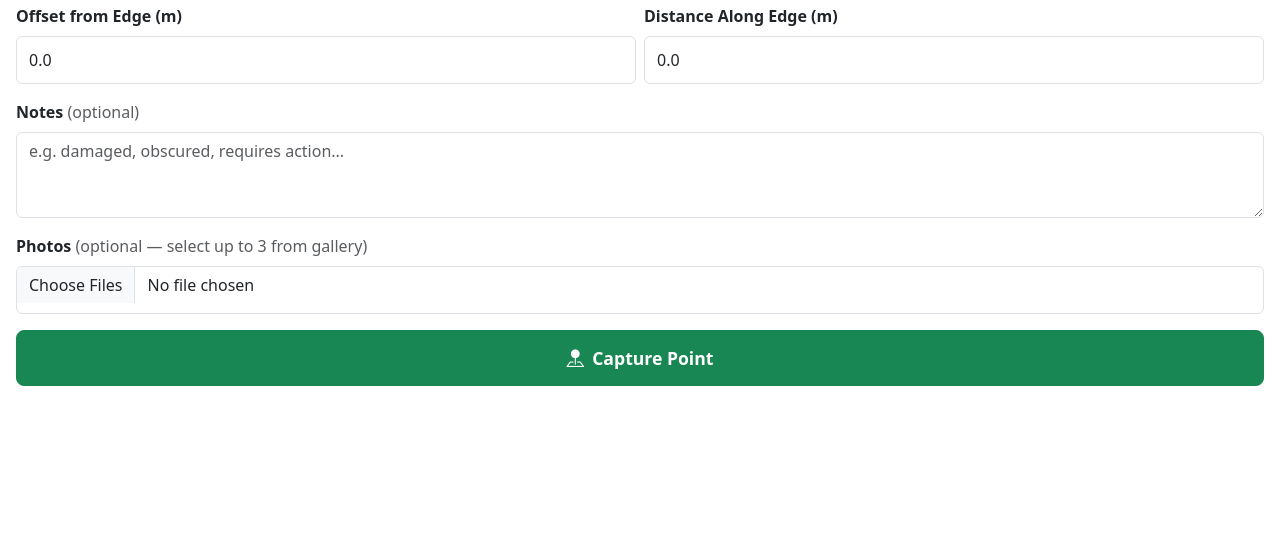
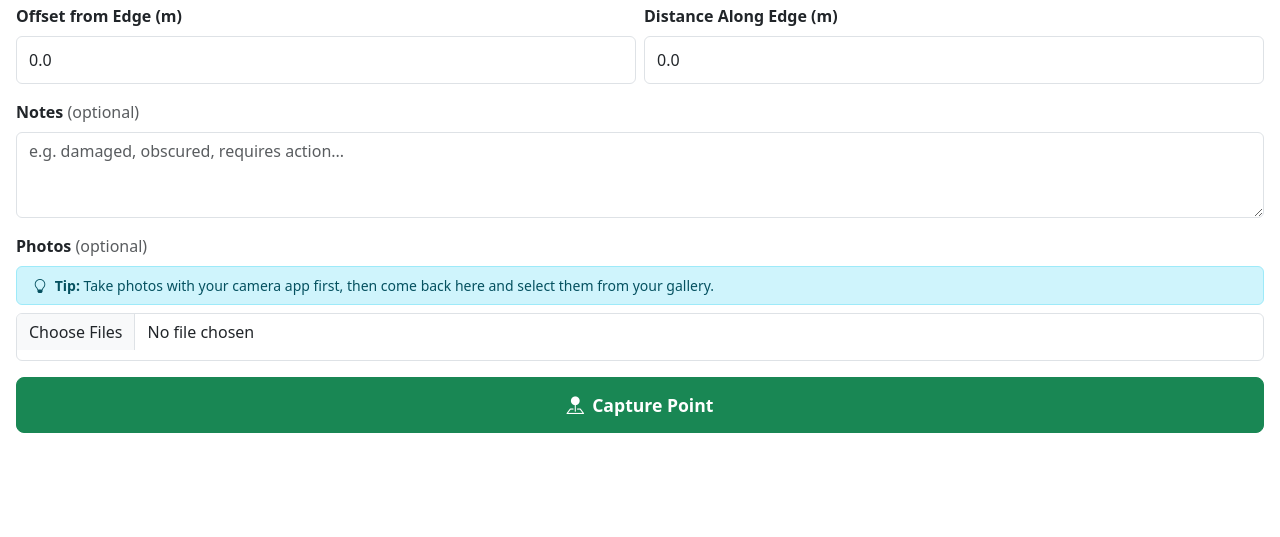
Before and after one commit to gilbertopir/pri-site-app, a Django app: template site_app/templates/capture.html in a window 1280 px wide. Shown: the part 590-1127 px from the top of the page. Before the commit the page ends 976 px from the top, so only its background shows below. Run offline with Django 5.2, Linux system fonts and the light colour scheme; the template is opened without the code that fills it, so the values that code supplies are empty.

Commit message:
Add camera workflow tip to photo fields

```diff
--- a/site_app/templates/capture.html
+++ b/site_app/templates/capture.html
@@ -161,9 +161,11 @@
 
     <!-- Photos -->
     <div class="mb-3">
-        <label class="form-label fw-semibold">
-            Photos <span class="text-muted fw-normal">(optional — select up to 3 from gallery)</span>
-        </label>
+        <label class="form-label fw-semibold">Photos <span class="text-muted fw-normal">(optional)</span></label>
+        <div class="alert alert-info py-2 small mb-2">
+            <i class="bi bi-lightbulb me-1"></i>
+            <strong>Tip:</strong> Take photos with your camera app first, then come back here and select them from your gallery.
+        </div>
         <input type="file" name="photos" id="photo-input"
                class="form-control" accept="image/*" multiple>
         <div id="photo-preview" class="mt-2 d-none">
```
Also changed, not shown: site_app/templates/passing_places.html (+5 -3 lines).
